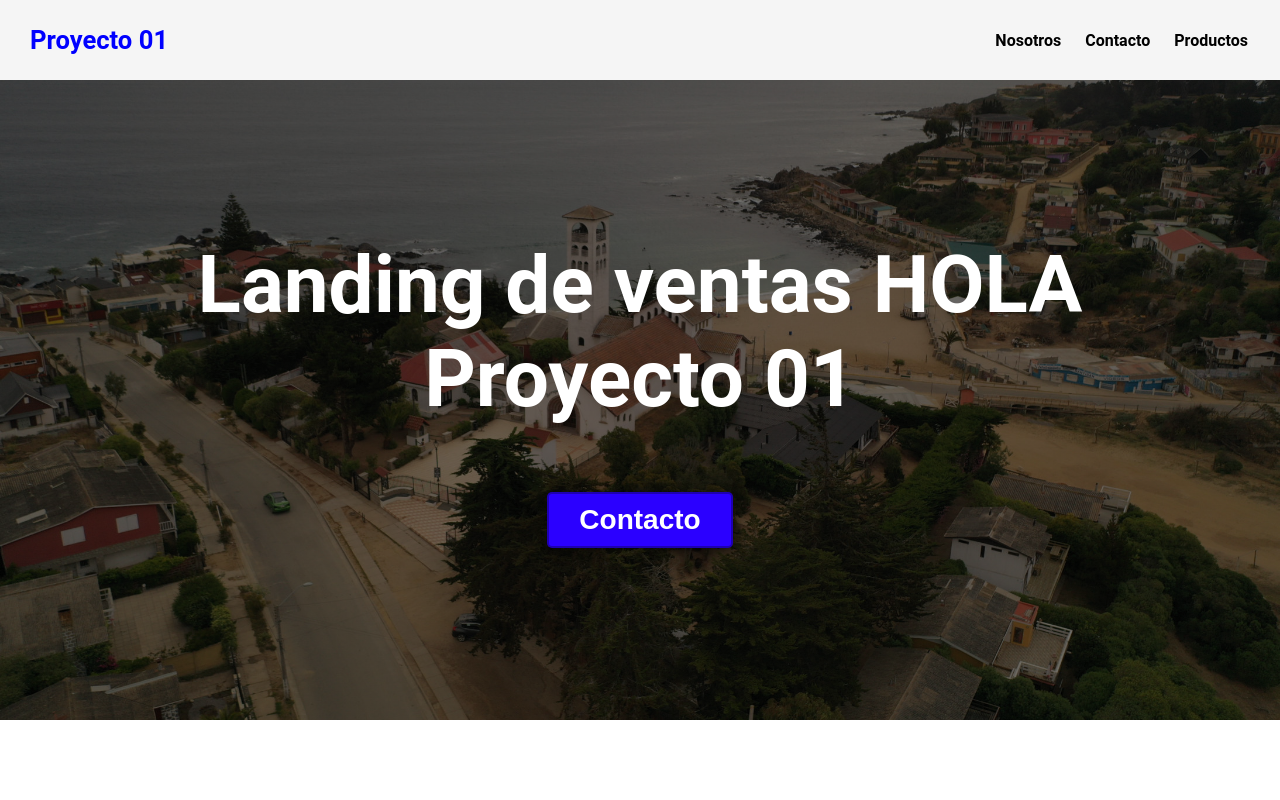
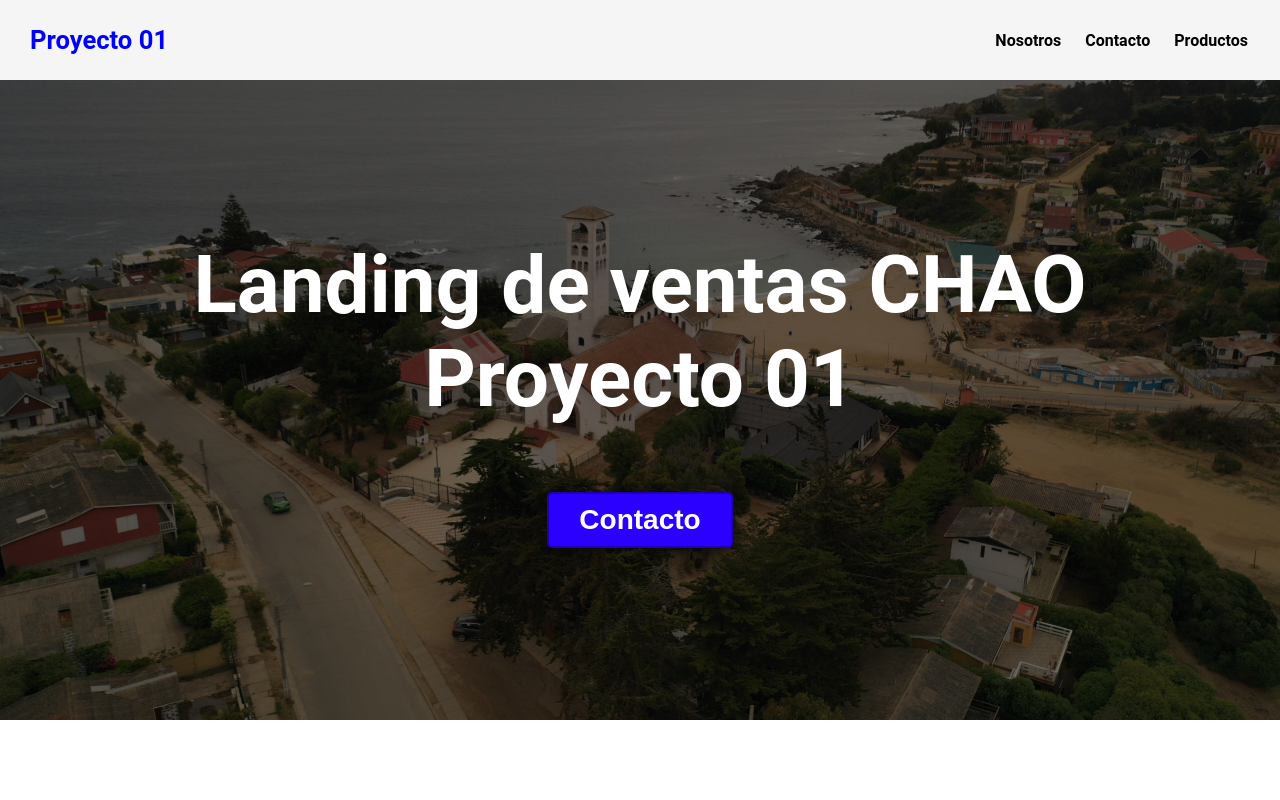
Before and after one commit to PatricioSant/proyecto01, a plain HTML site: page proyecto01.html in a window 1280 px wide. Shown: the top 800 px of the page. Drawn offline with Linux system fonts and the light colour scheme.

Commit message:
feat: Cambios proyecto01

```diff
--- a/proyecto01.html
+++ b/proyecto01.html
@@ -18,7 +18,7 @@
 
     <section id="hero">
       <h1>
-        Landing de ventas HOLA<br />
+        Landing de ventas CHAO<br />
         Proyecto 01
       </h1>
       <button>Contacto</button>
```
